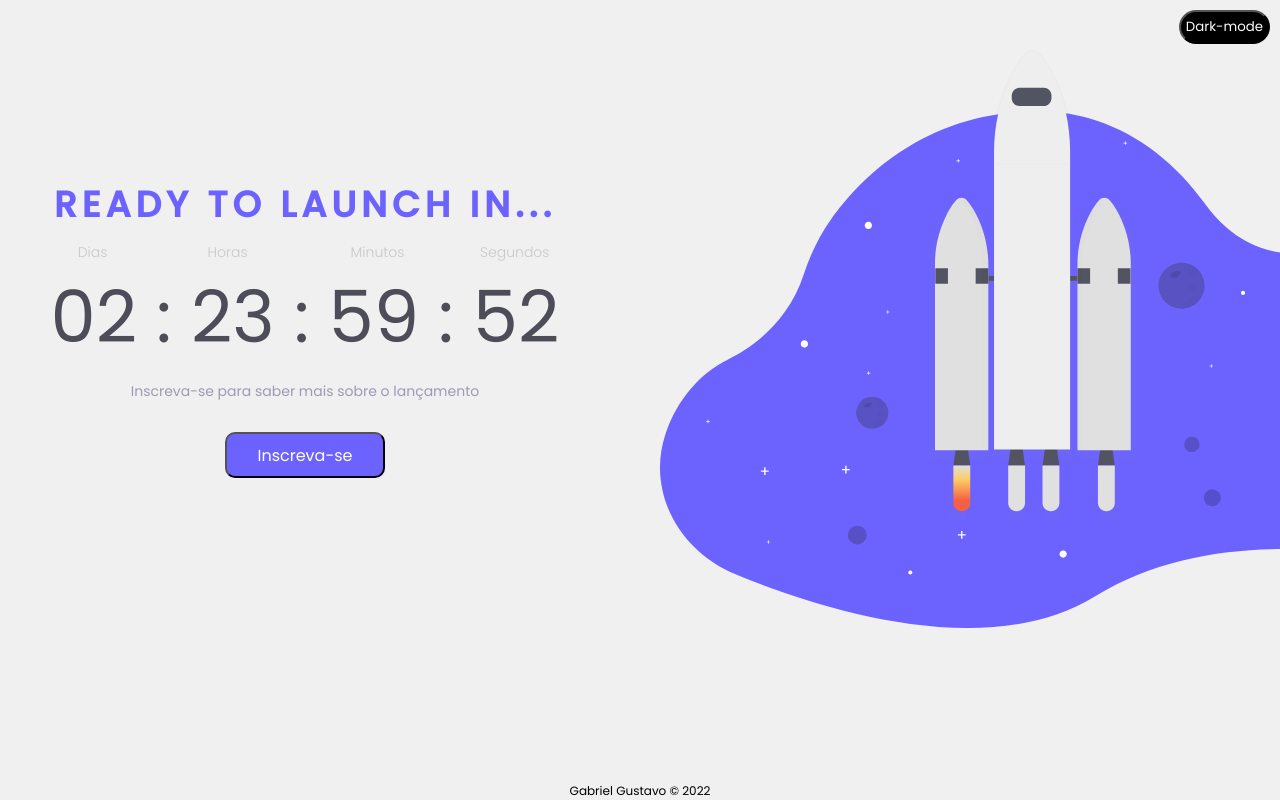
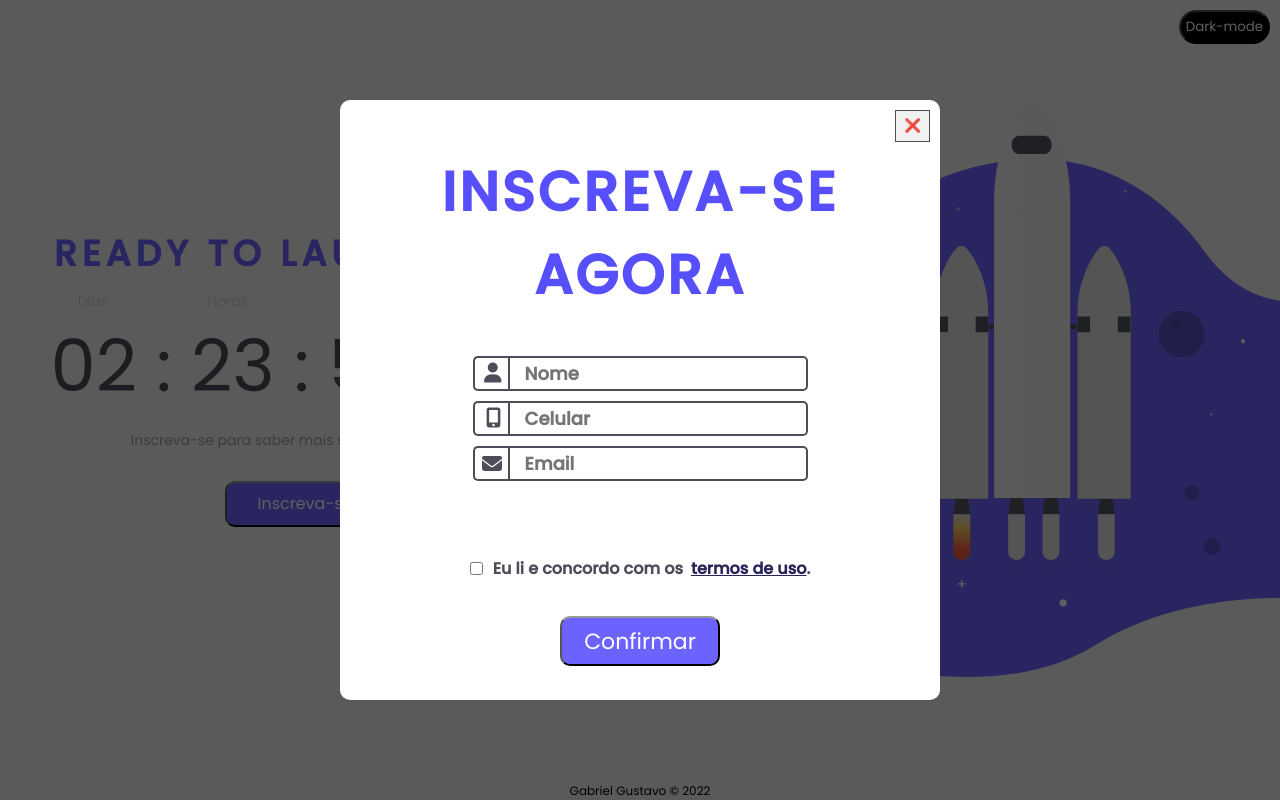
Before and after one commit to Gustabriel/Coming-soon, a plain HTML site: page index.html in a window 1280 px wide. Both pictures are taken after a click on the button "Inscreva-se". Shown: the top 800 px of the page. Drawn offline with Linux system fonts and the light colour scheme.

Commit message:
Inserido as funções/modais de 'inscreva-se'

```diff
--- a/index.html
+++ b/index.html
@@ -7,6 +7,7 @@
     <link rel="preconnect" href="https://fonts.googleapis.com">
     <link rel="preconnect" href="https://fonts.gstatic.com" crossorigin>
     <link href="https://fonts.googleapis.com/css2?family=Poppins:wght@300;400;500&display=swap" rel="stylesheet">
+    <script src="https://kit.fontawesome.com/310bfd6cb3.js" crossorigin="anonymous"></script>
     <link rel="stylesheet" href="style.css">
     <title>Coming Soon</title>
 </head>
@@ -31,18 +32,58 @@
                 <p>
                     Inscreva-se para saber mais sobre o lançamento
                 </p>
-                <button class="btn-signup">
+                <button class="btn btn-signup">
                     Inscreva-se
                 </button>
             </div>
         </section>
-
 
         <section class="photo">
             <img src="images/rocket.svg" alt="">
         </section>
     </main>
 
+    <section class="modal">
+        <div class="content-modal">
+            <button class="btn--close-modal">
+                ❌
+            </button>
+            <div class="modal-header">
+                <h2>INSCREVA-SE AGORA</h2>
+            </div>
+            <form class="subscription">
+                    <label><div class="icon"></div>
+                        <input type="text" name="name" id="name" placeholder="Nome">
+                        <i class="fas fa-user"></i>
+                    </label>
+                    <label><div class="icon"></div>
+                        <input type="tel" name="cel" id="cel" placeholder="Celular">
+
+                        <i class="fas fa-mobile-alt"></i>
+                    </label>
+                    <label><div class="icon"></div>
+                        <input type="email" name="email" id="email" placeholder="Email">
+                        <i class="fas fa-envelope"></i>
+                    </label>
+                    <label id="check">
+                        <input type="checkbox" name="terms" id="terms"> Eu li e concordo com os <a href="https://pt.wikipedia.org/wiki/Termos_de_uso_na_internet" target="_blank">termos de uso</a>.
+                    </label>
+                    <button type="button" class="btn btn-sub" >
+                        Confirmar
+                    </button>
+            </form>
+        </div>
+
+        <div class="modal-confirm">
+            <button class="btn--close-modal btn--close-modal-confirm">
+                ❌
+            </button>
+            <p>Inscrição confirmada!</p>
+            <div class="img"><img src="images/check.png" alt=""></div>
+
+        </div>
+    </section>
+
     <footer>Gabriel Gustavo &copy 2022</footer>
 
     <script src="script.js"></script>
--- a/script.js
+++ b/script.js
@@ -60,3 +60,25 @@ btn_dark.addEventListener("click", dark_mode);
 
 //---------------------//
 //FORMULÁRIO DE INSCRIÇÃO
+let btn_signup = document.querySelector(".btn-signup");
+let btn_close = document.querySelector(".btn--close-modal");
+let btn_confirm_sub = document.querySelector(".btn-sub");
+
+btn_signup.addEventListener("click", () => {
+    document.querySelector(".modal").style.display = "block";
+    document.querySelector(".content-modal").style.display = "block";
+});
+
+btn_close.addEventListener("click", () => {
+    document.querySelector(".modal").style.display = "none";
+});
+
+btn_confirm_sub.addEventListener("click", () => {
+    document.querySelector(".content-modal").style.display = "none";
+    document.querySelector(".modal-confirm").style.display = "block";
+});
+
+document.querySelector(".btn--close-modal-confirm").addEventListener("click", () => {
+    document.querySelector(".modal-confirm").style.display = "none";
+    document.querySelector(".modal").style.display = "none";
+});
--- a/style.css
+++ b/style.css
@@ -6,7 +6,9 @@
 }
 
 body {
+    min-height: 100vh;
     display: flex;
+    flex-direction: column;
     align-items: center;
     background-color: #f0f0f0;
 }
@@ -95,19 +97,203 @@ main {
     margin-top: 10px;
 }
 
-.btn-signup {
+.btn-signup, .btn {
     color: #FFFFFF;
     font-size: 16px;
     background-color: #6C63FF;
+    border-top: 2px solid #9b9a9a;
+    border-bottom: 2px solid #000;
     width: 160px;
     height: 46px;
     border-radius: 10px;
     margin: 30px;
+    transition: ease-in-out .3s;
 }
 
+.btn:hover {
+    background-color: #574efc;
+    border-top: 2px solid #000;
+    border-bottom: 2px solid #9b9a9a;
+}
+
+/* MODAAAL */
+
+.modal {
+    display: none;
+    background-color: rgba(0, 0, 0, 0.623);
+    width: 100vw;
+    height: 100vh;
+    position: absolute;
+    animation: animate-modal;
+    animation-duration: 800ms;
+}
+
+.content-modal {
+    display: none;
+    border-radius: 10px;
+    background-color: #fff;
+    width: 600px;
+    height: 600px;
+    position: absolute;
+    padding: 50px;
+    margin: auto;
+    top: 50%;
+    left: 50%;
+    transform: translate(-50%, -50%);
+    animation: animate-modal;
+    animation-duration: 800ms;
+}
+
+.btn--close-modal {
+    border: 1px solid #4D4C59;
+    background-color: #f1f1f1;
+    width: 35px;
+    position: fixed;
+    top: 10px;
+    right: 10px;
+    padding: 5px;
+}
+
+@keyframes animate-modal {
+    from{ opacity: 1;}
+    from{ opacity: 0;}
+}
+
+.modal-header h2 {
+    letter-spacing: 3px;
+    font-size: 55px;
+    text-align: center;
+    font-weight: bold;
+    color: #574efc;
+    margin-bottom: 20px;
+}
+
+.subscription {
+    position: relative;
+    display: flex;
+    flex-direction: column;
+    justify-content: center;
+    align-items: center;
+    padding: 10px;
+    font-size: 20px;
+    font-weight: bold;
+    color: #4D4C59;
+}
+
+label {
+    display: flex;
+    align-items: center;
+    align-content: center;
+}
+
+.icon {
+    border: 2px solid #4D4C59;
+    border-radius: 5px;
+    border-top-right-radius: 0px;
+    border-bottom-right-radius: 0px;
+    border-right: none;
+    width: 35px;
+    height: 35px;
+    margin-top: 10px;
+}
+
+.fa-user{
+    position: absolute;
+    left: 94px;
+    top: 27px;
+}
+
+.fa-mobile-alt {
+    position: absolute;
+    left: 96px;
+    top: 72px;
+}
+
+.fa-envelope {
+    position: absolute;
+    left: 92px;
+    top: 118px;
+}
+
+.subscription input {
+    margin-top: 10px;
+    width: 300px;
+    height: 35px;
+    border: 2px solid #4D4C59;
+    border-radius: 5px;
+    border-top-left-radius: 0px;
+    border-bottom-left-radius: 0px;
+    padding-left: 15px;
+    padding-right: 15px;
+    font-size:18px;
+    font-weight: bold;
+}
+
+#check {
+    display: flex;
+    align-items: center;
+    margin-top: 70px;
+    font-size: 16px;
+}
+
+#check a {
+    padding-left: 8px;
+    color: #28235a;
+}
+
+#terms {
+    margin: 0;
+    margin-right: 10px;
+    cursor: pointer;
+    width: 13px;
+    display: flex;
+    align-items: center;
+    align-content: center;
+}
+
+.btn-sub {
+    height: 50px;
+    font-size: 22px;
+}
+
+.modal-confirm {
+    display: none;
+    border-radius: 10px;
+    background-color: #fff;
+    height: 250px;
+    width: 700px;
+    position: absolute;
+    padding: 50px;
+    margin: auto;
+    top: 50%;
+    left: 50%;
+    transform: translate(-50%, -50%);
+    animation: animate-modal;
+    animation-duration: 800ms;
+}
+
+.modal-confirm p {
+    font-size: 52px;
+    color: #4D4C59;
+    text-align: center;
+}
+
+.modal-confirm img {
+    width: 100px;
+    margin: auto;
+}
+
+.img {
+    width: 100%;
+    text-align: center;
+}
+
+
 footer {
-    position: fixed;
-    bottom: 0;
+    display: flex;
+    flex-direction: column;
+    justify-content: center;
+    align-items: center;
     width: 100%;
     font-size:12px;
     text-align: center;
```
Also changed, not shown: images/check.png (added).
